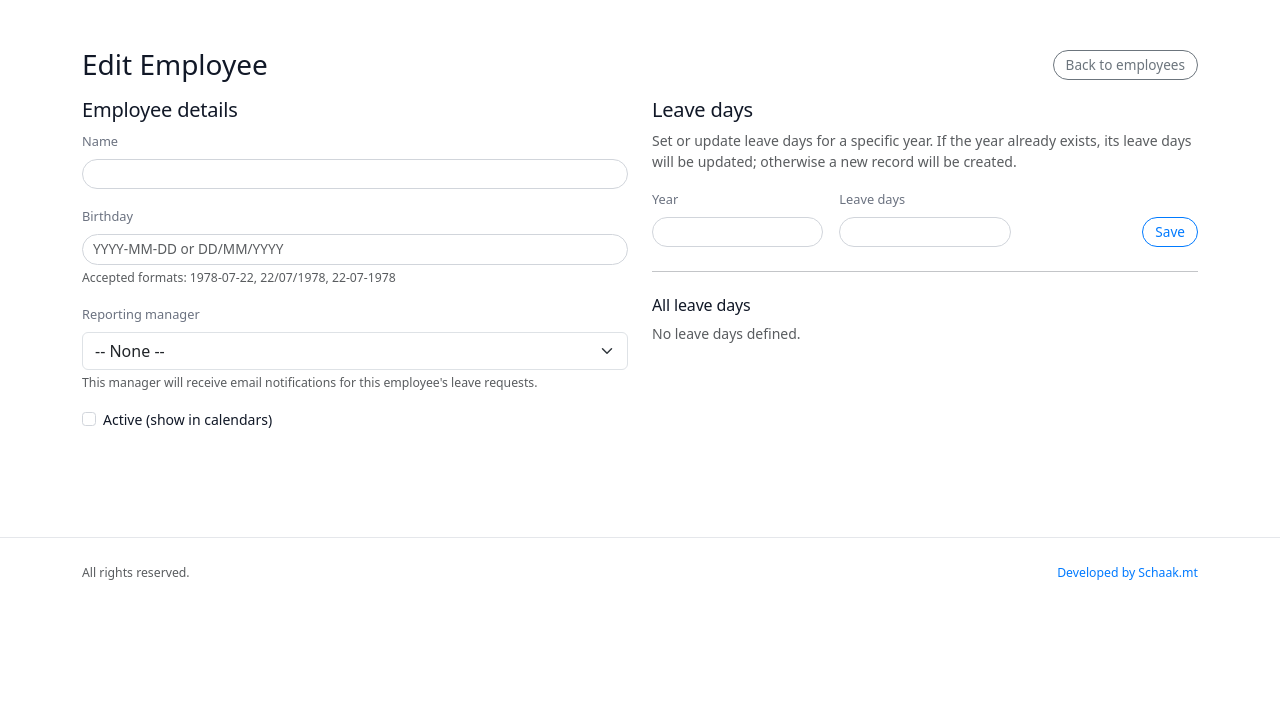
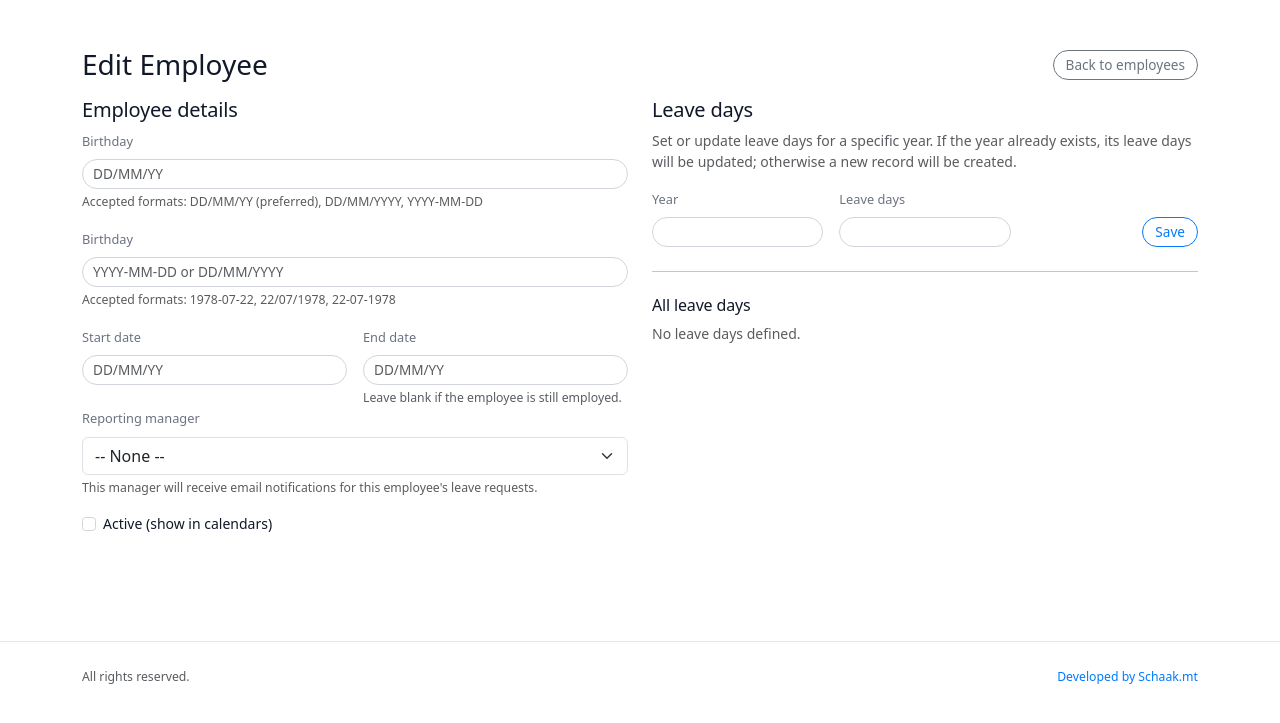
Before and after one commit to schaak722/leave-tracker, a Python web app: template templates/edit_employee.html in a window 1280 px wide. Shown: the part 49-772 px from the top of the page. Run offline with Jinja, Linux system fonts and the light colour scheme; the template is opened without the code that fills it, so the values that code supplies are empty.

Commit message:
Update edit_employee.html
Start / End date UI and format

```diff
--- a/templates/edit_employee.html
+++ b/templates/edit_employee.html
@@ -22,16 +22,20 @@
         <h2 class="h5">Employee details</h2>
 
         <div class="mb-3">
-          <label for="name" class="form-label">Name</label>
-          <input
-            type="text"
-            id="name"
-            name="name"
-            class="form-control"
-            value="{{ employee.name }}"
-            required
-          >
-        </div>
+  <label for="birthday" class="form-label">Birthday</label>
+  <input
+    type="text"
+    id="birthday"
+    name="birthday"
+    class="form-control"
+    placeholder="DD/MM/YY"
+    value="{% if employee.birthday %}{{ employee.birthday.strftime('%d/%m/%y') }}{% endif %}"
+  >
+  <div class="form-text">
+    Accepted formats: DD/MM/YY (preferred), DD/MM/YYYY, YYYY-MM-DD
+  </div>
+</div>
+
 
         <div class="mb-3">
           <label for="birthday" class="form-label">Birthday</label>
@@ -45,6 +49,35 @@
           >
           <div class="form-text">
             Accepted formats: 1978-07-22, 22/07/1978, 22-07-1978
+          </div>
+        </div>
+
+          <div class="row g-3">
+          <div class="col-md-6">
+            <label for="start_date" class="form-label">Start date</label>
+            <input
+              type="text"
+              id="start_date"
+              name="start_date"
+              class="form-control"
+              placeholder="DD/MM/YY"
+              value="{% if employee.start_date %}{{ employee.start_date.strftime('%d/%m/%y') }}{% endif %}"
+            >
+          </div>
+
+          <div class="col-md-6">
+            <label for="end_date" class="form-label">End date</label>
+            <input
+              type="text"
+              id="end_date"
+              name="end_date"
+              class="form-control"
+              placeholder="DD/MM/YY"
+              value="{% if employee.end_date %}{{ employee.end_date.strftime('%d/%m/%y') }}{% endif %}"
+            >
+            <div class="form-text">
+              Leave blank if the employee is still employed.
+            </div>
           </div>
         </div>
 
```
